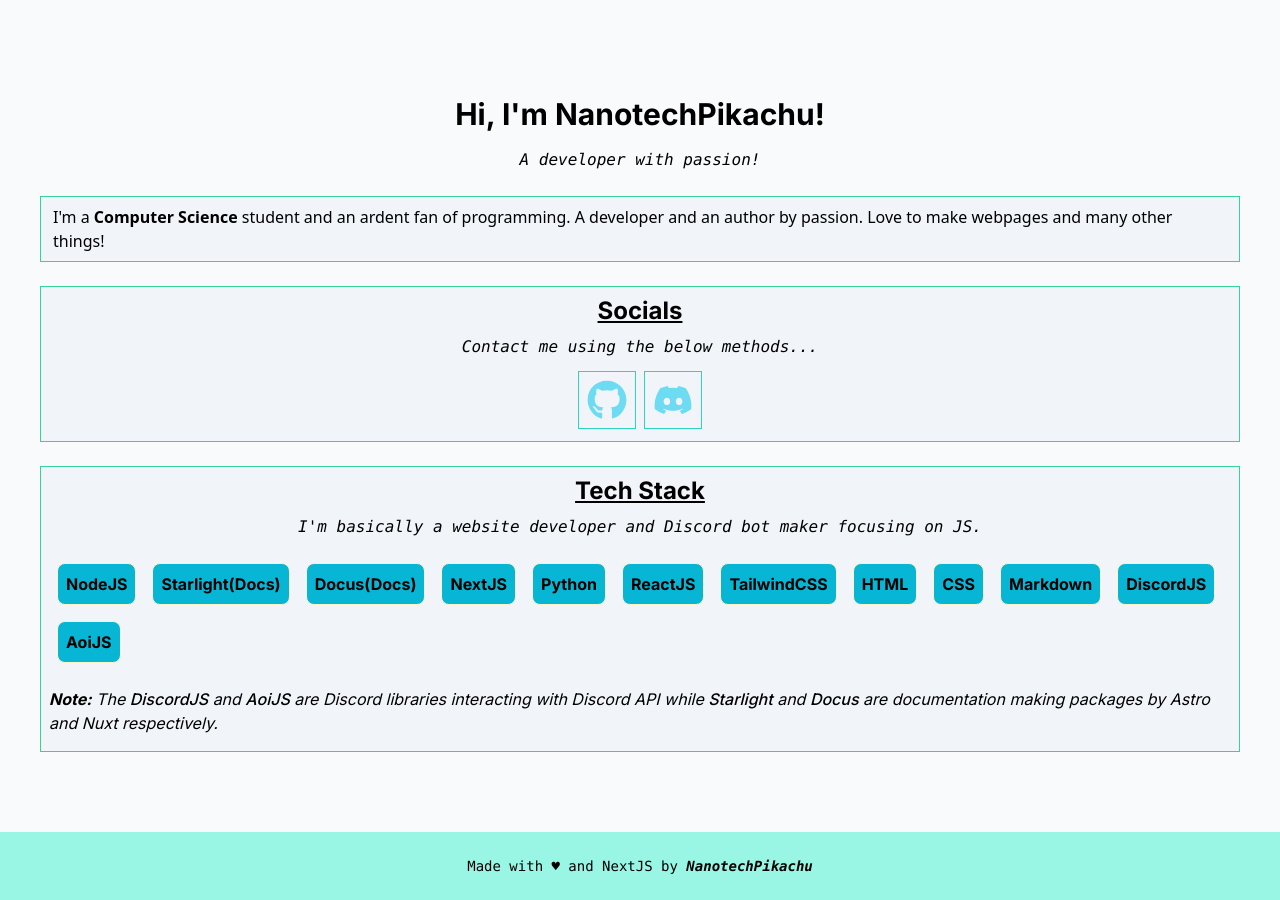
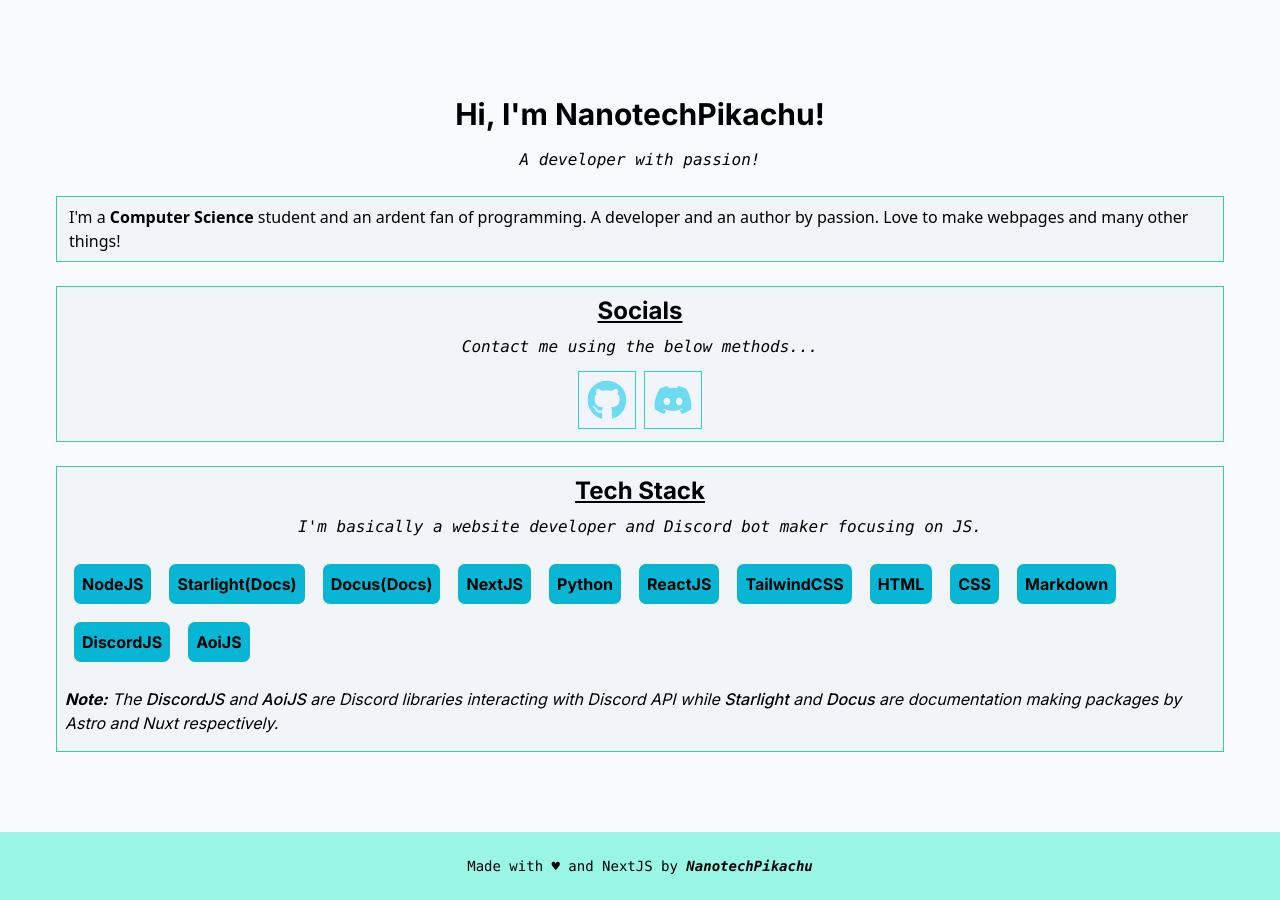
Before and after one commit to NanotechPikachu/Portfolio, a Next.js app: page / in a window 1280 px wide. Built offline with nearby package versions, Linux system fonts and the light colour scheme.

Commit message:
Update page.js

```diff
--- a/src/app/page.js
+++ b/src/app/page.js
@@ -7,7 +7,7 @@
     <>
     <div className="flex flex-col min-h-screen">
     <div className="flex-grow">
-    <div className="ml-8 mr-8 mt-24 mb-20">
+    <div className="ml-8 md:ml-12 md:mr-12 mr-8 mt-24 mb-20">
     <BasicInfo />
     <Socials />
     <TechStack />
```
